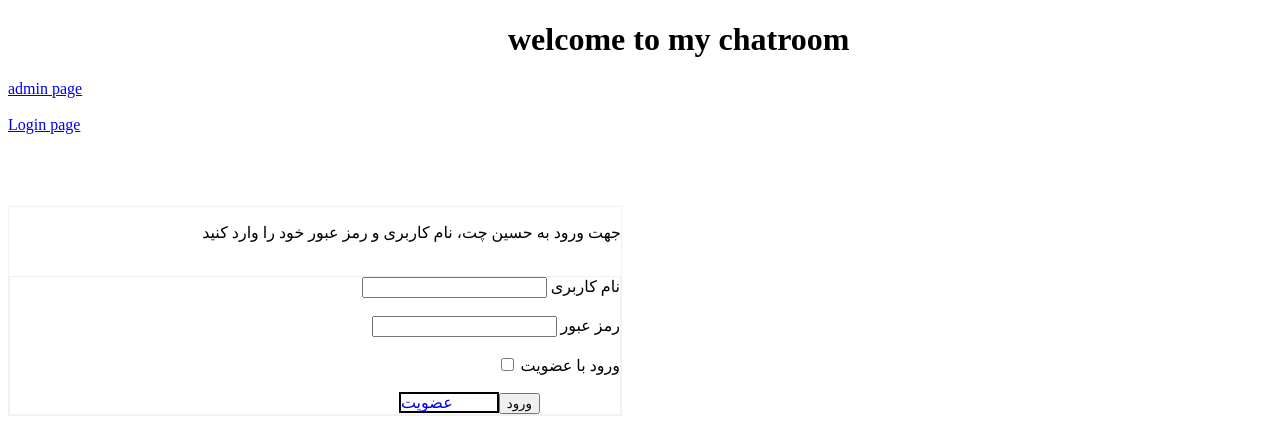
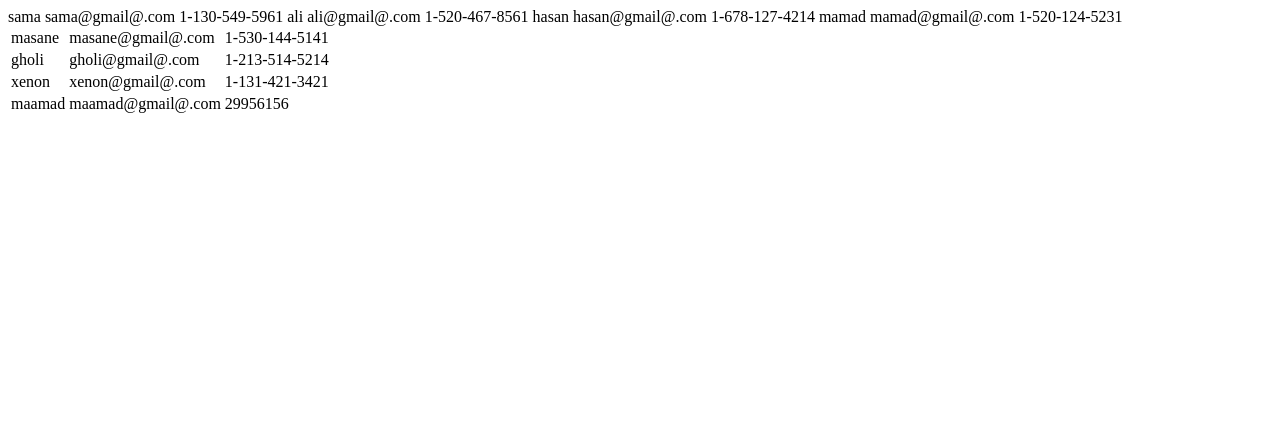
Before and after one commit to hosseinsho/django-course, a Django app: template chatroom/templates/homepage.html in a window 1280 px wide; the page is wider, and only the part inside the window is pictured. Shown: the top 429 px of that part. After the commit the page ends 113 px from the top of that part, so only its background shows below. Run offline with Django 3.2, Linux system fonts and the light colour scheme; the template is opened without the code that fills it, so the values that code supplies are empty.

Commit message:
after foreignkey

```diff
--- a/chatroom/templates/homepage.html
+++ b/chatroom/templates/homepage.html
@@ -1,84 +1,68 @@
 <!DOCTYPE html>
 <html lang="en">
 <head>
-
     <meta charset="UTF-8">
     <meta name="viewport" content="width=device-width, initial-scale=1.0">
-    <meta http-equiv="X-UA-Compatible" content="ie=edge">
-    <title>Home Page</title>
+    <title>test</title>
 </head>
-
 <body>
 
-    <h1 style="margin-left: 500px;">welcome to my chatroom</h1>
-    <a href="http://127.0.0.1:8000/admin">admin page</a><br><br>
-    <a href="http://127.0.0.1:8000/users/login">Login page</a>
-    <br><br><br><br><br>
-    <div class="login-chat-home">
-            <p >جهت ورود به حسین چت، نام کاربری و رمز عبور خود را وارد کنید</p><br>
+    <tr class="special">
+        <td> sama</td>
+        <td> sama@gmail@.com</td>
+        <td> 1-130-549-5961</td>
+    </tr>
 
-            <form action='message/' method="POST">{% csrf_token %}
-                    <div class="username-field">
-                        <input type="text" name="user">
-                        <label for="user">نام کاربری</label><br><br>
+    <tr class="special">
+        <td> ali</td>
+        <td> ali@gmail@.com</td>
+        <td> 1-520-467-8561</td>
+    </tr>
 
-                        <input type="password" name="pass">
-                        <label for="pass">رمز عبور</label><br><br>
+    <tr class="special">
+        <td> hasan</td>
+        <td> hasan@gmail@.com</td>
+        <td> 1-678-127-4214 </td>
+    </tr>
+
+    <tr class="special">
+        <td> mamad</td>
+        <td> mamad@gmail@.com</td>
+        <td> 1-520-124-5231 </td>
+    </tr>
 
 
+   <div class="table">
+    <table>
 
+        <tr>
+            <td> masane</td>
+            <td> masane@gmail@.com</td>
+            <td> 1-530-144-5141</td>
+        </tr>
 
-                <label class="member-login-checkbox">
-                <input type="checkbox" onchange="checkCheckBox()" name="login_member" value="ورود با عضویت">
-                <span>ورود با عضویت</span><br><br>
-                </label>
+        <tr>
+            <td> gholi</td>
+            <td> gholi@gmail@.com</td>
+            <td> 1-213-514-5214</td>
+        </tr>
 
-             <a style=" padding-right: 40px; border: 2px solid black;text-decoration: none;" href="http://127.0.0.1:8000/users/signup/"> عضویت </a>
+        <tr>
+            <td> xenon</td>
+            <td> xenon@gmail@.com</td>
+            <td> 1-131-421-3421</td>
+        </tr>
 
+        <tr>
+            <td> maamad</td>
+            <td> maamad@gmail@.com</td>
+            <td> 29956156</td>
+        </tr>
 
-                <input style="margin-right:80px; " type="submit" value="ورود">
+    </table>
 
+   </div>
 
-
-
-            </form>
-
-            <!-- <form action='http://127.0.0.1:8000/users/signup/' method="POST">{% csrf_token %}
-                <button>عضویت</button>
-            </form> -->
-
-        </div>
-        </div>
-
-
-    <div>
-            <!-- list karbara samte rast  -->
-            <ol>
-                {%for i in users%}
-                  <li>{{i.firstname}} {{i.lastname}} {{i.gmailname}}</li>
-                {%endfor%}
-            </ol>
-
-    </div>
-
-    <div >
-
-
-
-
-    </div>
-
-    <img style="width: 1450px; height: 1100px; " src="https://cdn.mos.cms.futurecdn.net/VBTsDswJ3MPxTyZ43ZNXkJ-1024-80.jpg" title="photo by king hossein" >  <br> <br>
-
-
-<style>
-
-.login-chat-home{ margin-right:650px; text-align: right; border: 1px solid #f1f1f1; }
-.username-field{border: 1px solid #f1f1f1; }
-
-
-
-</style>
 
 </body>
 </html>
--- a/chatroom/users/views.py
+++ b/chatroom/users/views.py
@@ -59,7 +59,7 @@ def login(request):
             u[0].token = uuid.uuid4()
             u[0].save()
             print("token saved")
-            response= redirect('/message/1')
+            response= redirect('/message/')
             response.set_cookie('token',u[0].token)
             return response
         else:
```
Also changed, not shown: chatroom/message/views.py (+37 -29 lines), chatroom/templates/chat.html (+1 -7 lines), chatroom/templates/homepagew.html (added, +84 -0 lines).
